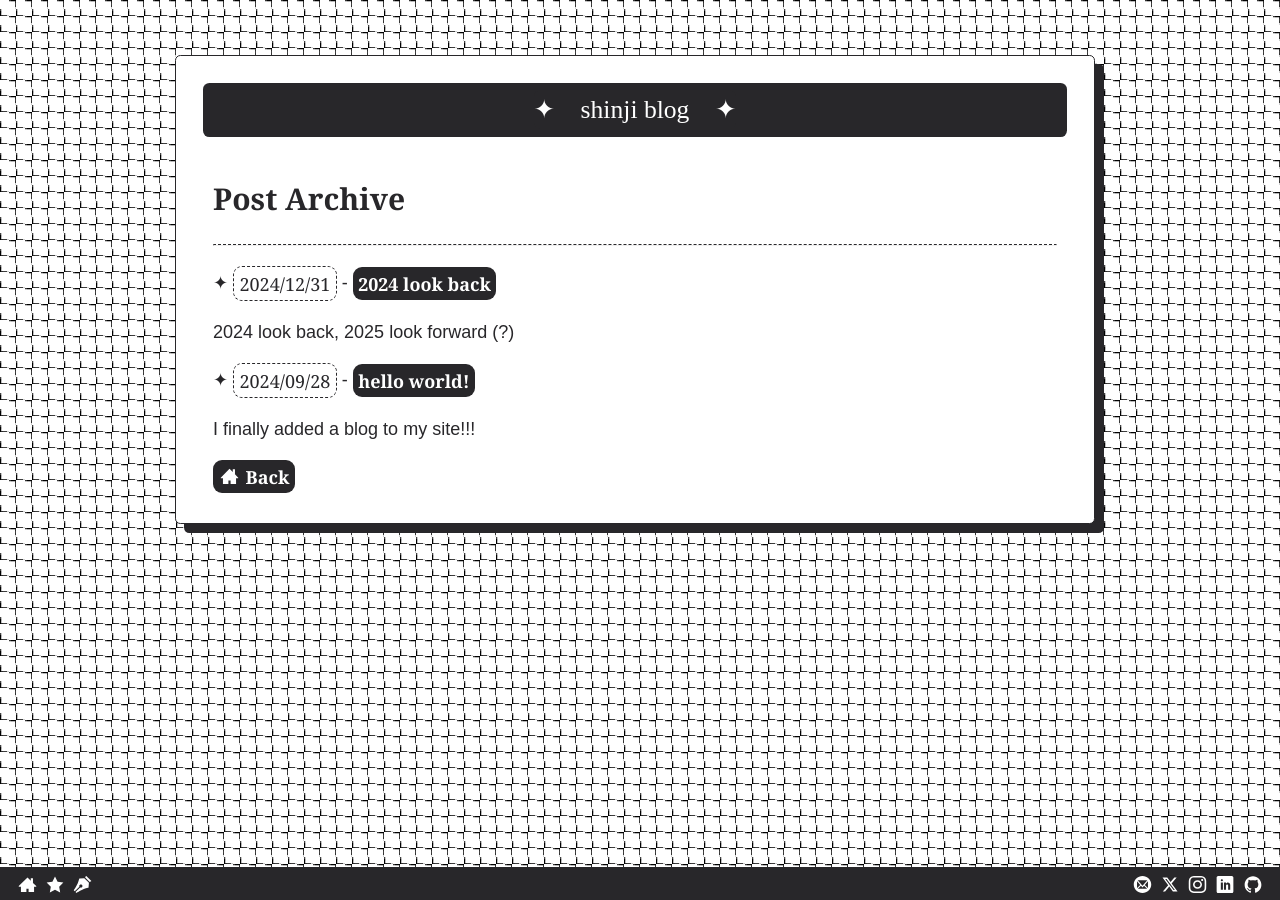
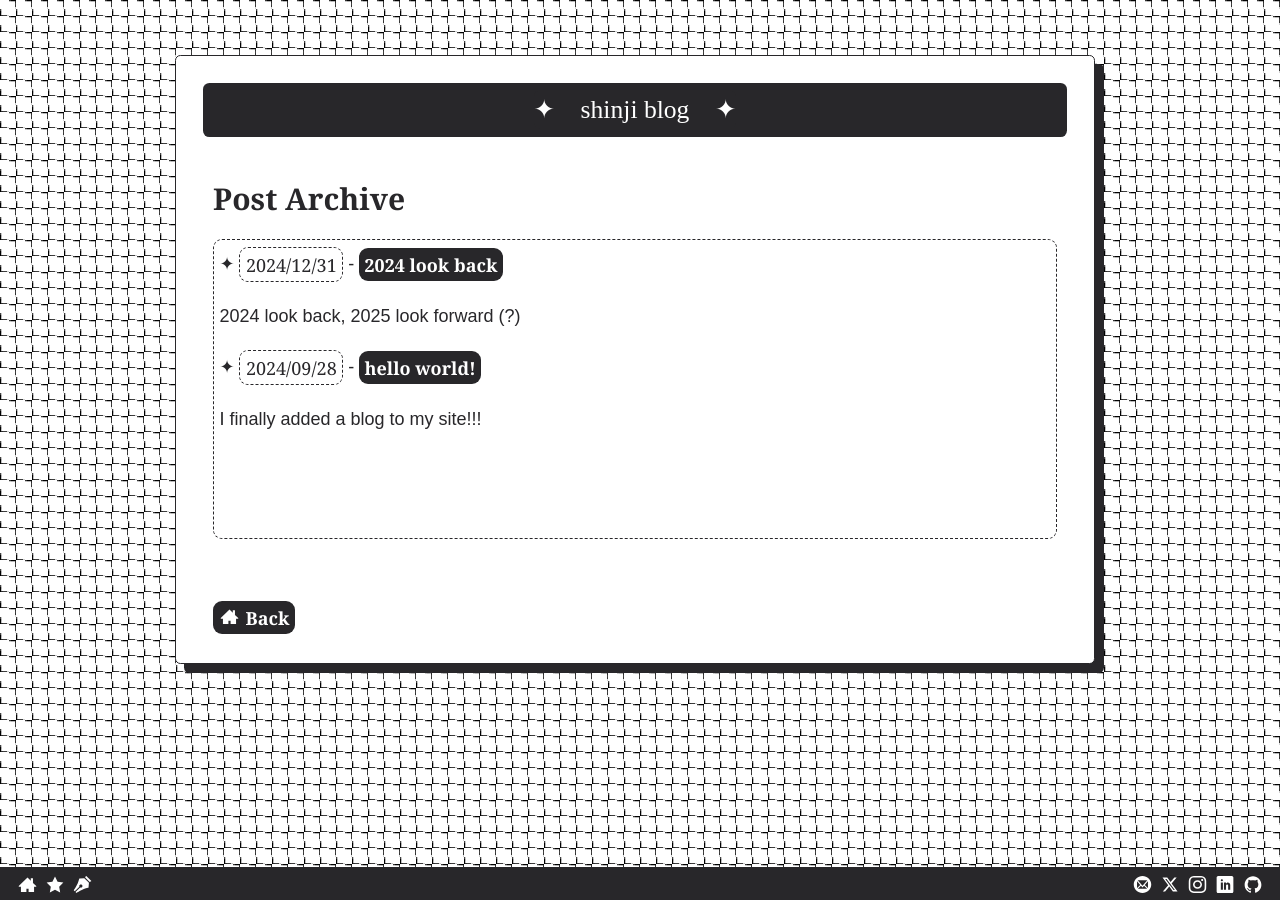
Before and after one commit to jocelynkim/jocelynkim.github.io, a Jekyll site: the page built from blog.md, in a window 1280 px wide. Built offline with Jekyll 4.4.1, drawn with Linux system fonts in a browser that asks for light colours; some web fonts are replaced.

Commit message:
fix some issues

```diff
--- a/blog.md
+++ b/blog.md
@@ -3,9 +3,14 @@ layout: blog
 title: shinji blog
 ---
 <h1>Post Archive</h1>
-<hr>
-<u2>
-  {% for post in site.posts %}
-    ✦ <falselink>{{ post.date | date: '%Y/%m/%d' }}</falselink> - <a href="{{ post.url }}"><reallink>{{ post.title }}</reallink></a>{{ post.excerpt }}
-  {% endfor %}
-</u2>
+<!---
+fix height, view scrollbar, and bottom bar display
+-->
+<div style="height:300px;line-height:3em;overflow:scroll;padding:0.3em 0.3em 0.2em 0.3em;background-color:#FFF;border:0.05em dashed #28272A;border-radius: 0.5em;white-space:wrap;vertical-align:left;line-height:2em">
+  <u2>
+    {% for post in site.posts %}
+      ✦ <falselink>{{ post.date | date: '%Y/%m/%d' }}</falselink> - <a href="{{ post.url }}"><reallink>{{ post.title }}</reallink></a>{{ post.excerpt }}
+    {% endfor %}
+  </u2>
+</div>
+<br>
--- a/index.html
+++ b/index.html
@@ -29,7 +29,7 @@ title: shinji zone
               <img class="fade-in" width="50%" src="images/toroneko.png">
             </div><br>
             Here is my diary. I write about game dev, language learning, and whatever else I feel like rambling about.<br>
-            <jp>しんじの活動日記です。ゲーム開発、言語学習などに関するものなど。主に英語で書いてあります。</jp>A
+            <jp>しんじの活動日記です。ゲーム開発、言語学習などに関するものなど。主に英語で書いてあります。</jp>
 
             <br><br>
             <h3>Latest Posts</h3>
```
Also changed, not shown: other parts of index.html (+1 -1 lines), _posts/2024-9-28-Hello-World.md (+1 -1 lines), 3 other files.
